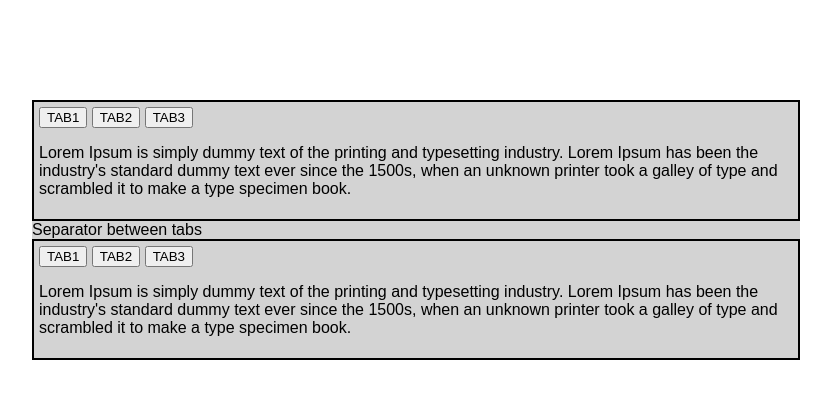
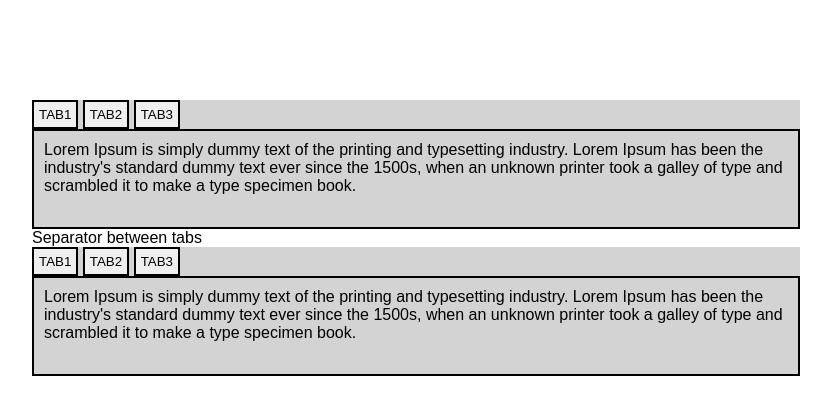
Before and after one commit to NareshArjun/Tabs, a plain HTML site: page index.html in a window 1280 px wide. Shown: the whole page, without its empty margins (224-1055 px from the left). Drawn offline with Linux system fonts and the light colour scheme.

Commit message:
Update styles.css

```diff
--- a/styles.css
+++ b/styles.css
@@ -8,9 +8,9 @@ body {
 .row_wrapped {
   width: 60%;
   margin: 0 auto;
-    background-color: lightgrey;
 }
-.row_inner, .column_inner {
+.row_inner,
+.column_inner {
   width: 100%;
 }
 .column {
@@ -27,15 +27,18 @@ body {
   padding: 100px 0;
 }
 .tabs {
+  background-color: lightgrey;
+}
+.tab_heading {
   border: 2px black solid;
   padding: 5px;
 }
-.content-display {
+.display_container {
   border: 2px black solid;
   width: 100%;
   min-height: 100px;
 }
-.tabs_1_content {
+.tab_content {
   padding: 10px;
   margin: 0;
 }
```
Lines whose indentation alone changed are shown as unchanged.
